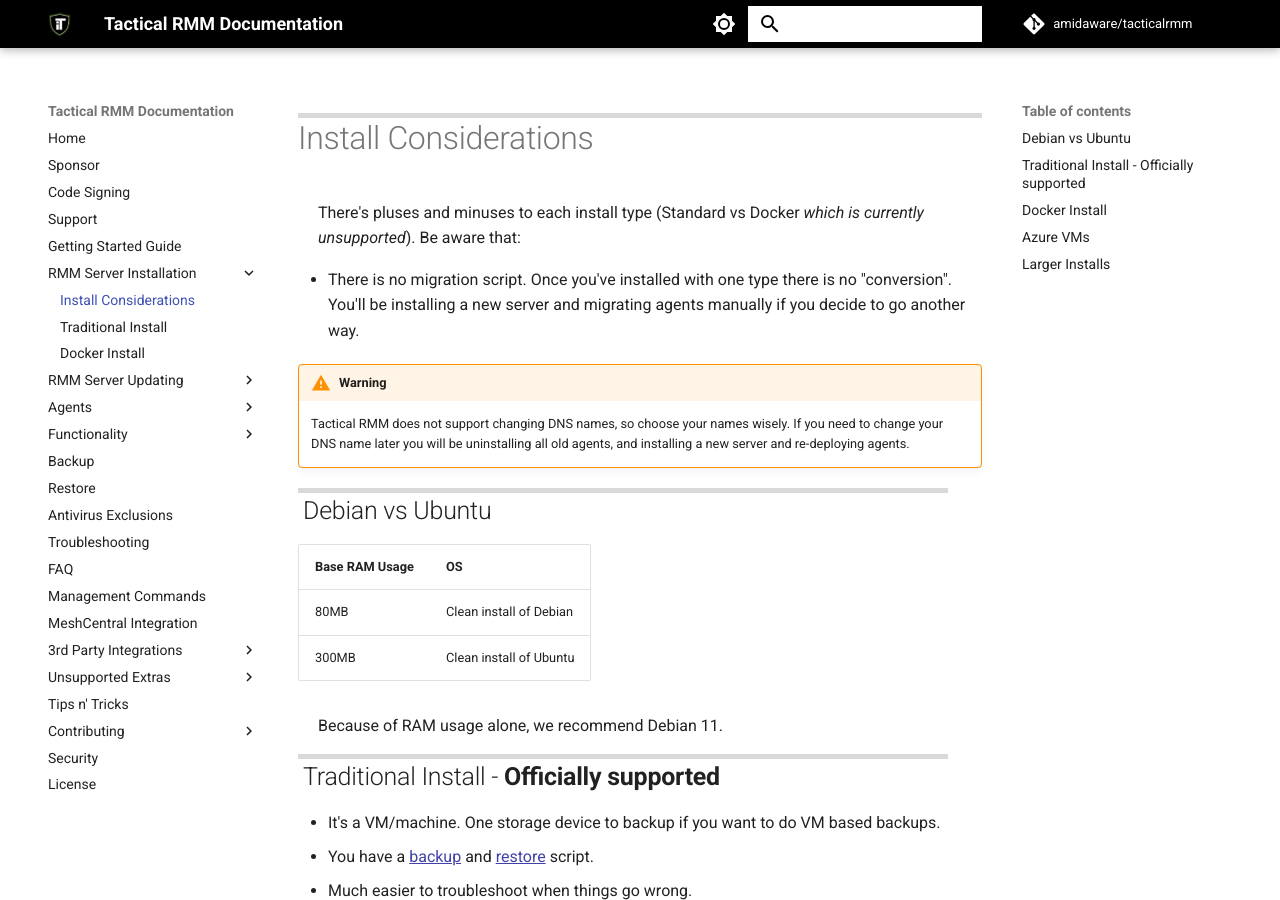
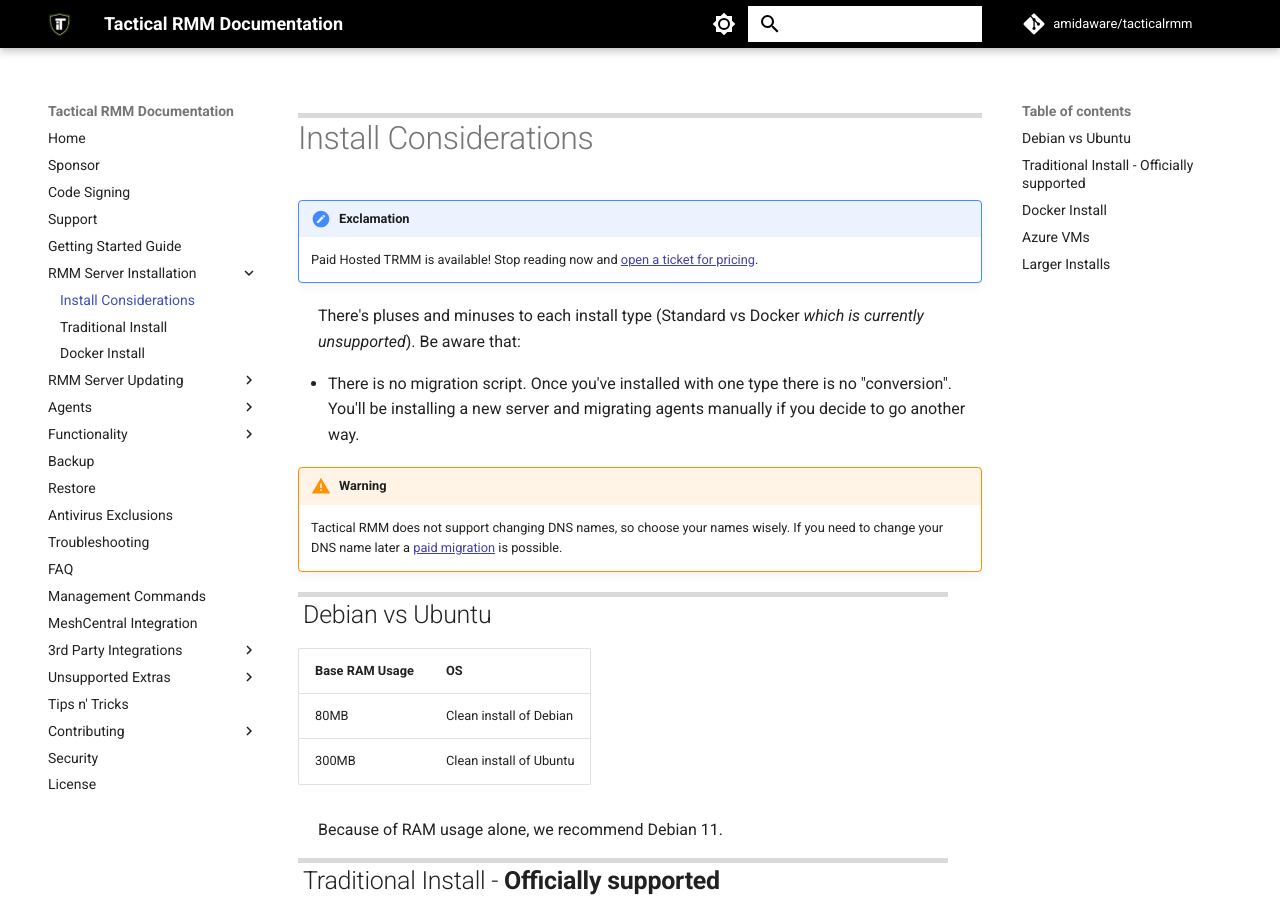
Before and after one commit to amidaware/trmm-docs, an MkDocs documentation site: the page built from docs/install_considerations.md, in a window 1280 px wide and 900 px high. Built offline with MkDocs 1.6.1 and Material for MkDocs 9.7.7, drawn with Linux system fonts in a browser that asks for light colours; comment, search, counter and statistics services are not loaded.

Commit message:
Adding warning to server install and paid hosting

```diff
--- a/docs/install_considerations.md
+++ b/docs/install_considerations.md
@@ -1,11 +1,15 @@
 # Install Considerations
+
+!!!exclamation
+    Paid Hosted TRMM is available! Stop reading now and [open a ticket for pricing](https://support.amidaware.com).
 
 There's pluses and minuses to each install type (Standard vs Docker *which is currently unsupported*). Be aware that:
 
 - There is no migration script. Once you've installed with one type there is no "conversion". You'll be installing a new server and migrating agents manually if you decide to go another way.
 
 !!!warning
-    Tactical RMM does not support changing DNS names, so choose your names wisely. If you need to change your DNS name later you will be uninstalling all old agents, and installing a new server and re-deploying agents.
+
+    Tactical RMM does not support changing DNS names, so choose your names wisely. If you need to change your DNS name later a [paid migration](https://support.amidaware.com) is possible.
 
 ## Debian vs Ubuntu
 
```
Also changed, not shown: docs/install_server.md (+6 -0 lines), docs/support.md (+1 -1 lines).
